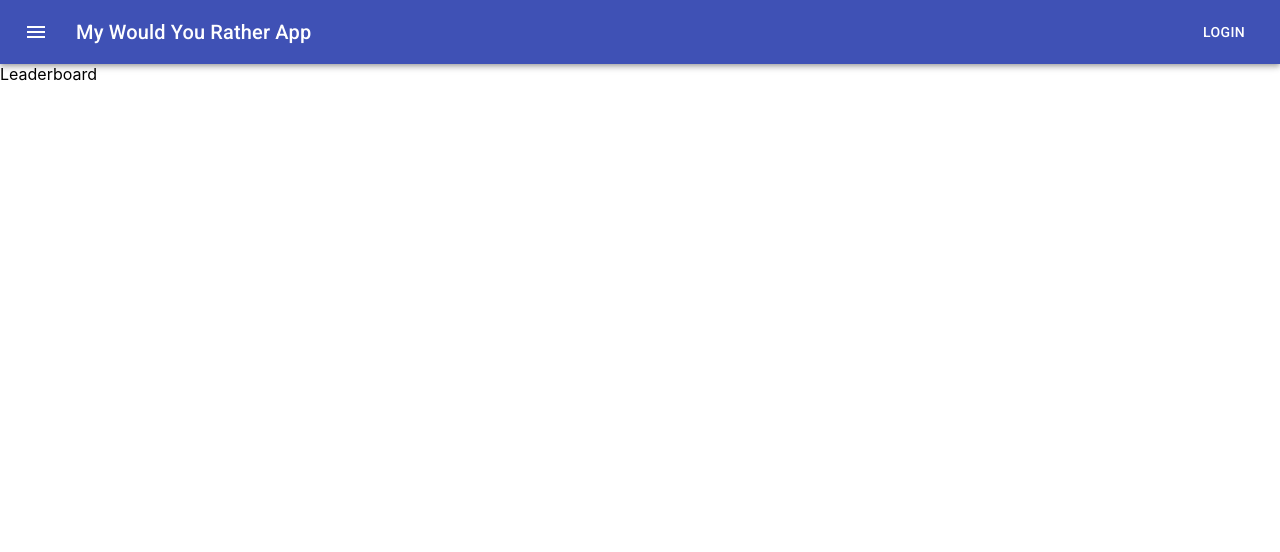
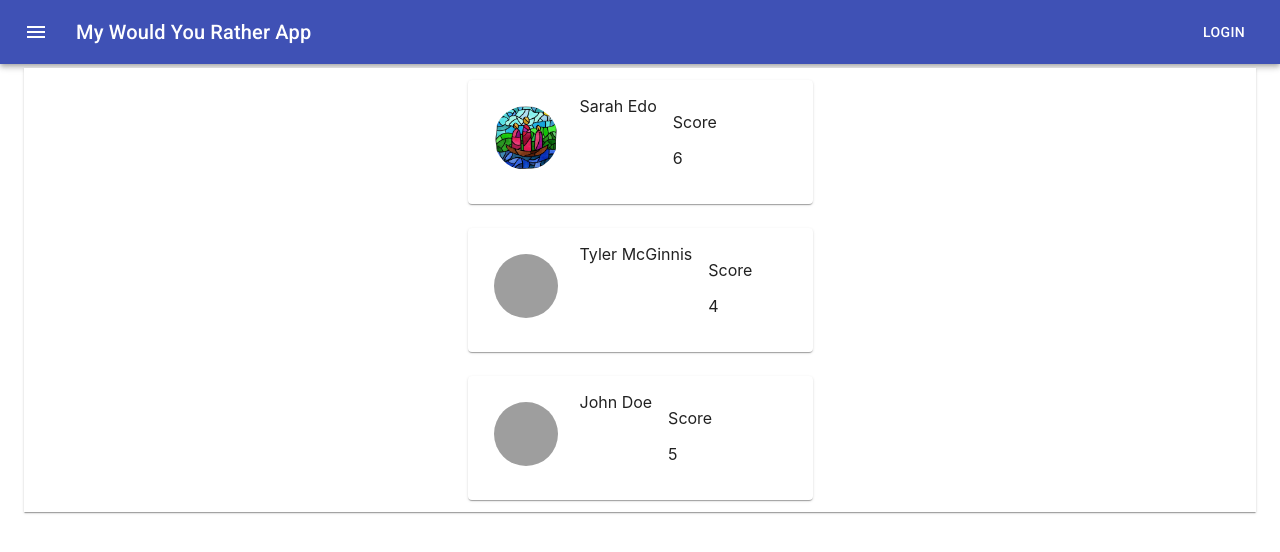
Before and after one commit to stephane-duteriez/WouldYouRather, a React (Create React App) app: page /leaderboard in a window 1280 px wide. Shown: the top 552 px of the page. Built offline with nearby package versions, Linux system fonts and the light colour scheme; grey boxes are pictures that could not be loaded.

Commit message:
Feature : intialisaton leaderBoard

```diff
--- a/src/Components/App.js
+++ b/src/Components/App.js
@@ -4,6 +4,7 @@ import {connect, useDispatch} from 'react-redux';
 import {handleInitialData} from '../actions/shared';
 import HomeContainer from './HomeContainer';
 import Question from './Question';
+import LeaderBoard from './LeaderBoard';
 import {BrowserRouter as Router, Route} from 'react-router-dom';
 
 
@@ -28,7 +29,7 @@ function App(props) {
           Add question
         </Route>
         <Route path="/leaderboard">
-          Leaderboard
+          <LeaderBoard />
         </Route>
         <Route exact path="/">
           <HomeContainer />
--- a/src/Components/HomeContainer.js
+++ b/src/Components/HomeContainer.js
@@ -16,7 +16,7 @@ export default function HomeContainer() {
   };
 
   return (
-    <MainWrapper square>
+    <MainWrapper>
       <Tabs
         value={tab}
         indicatorColor="primary"
--- /dev/null
+++ b/src/Components/LeaderBoard.js
@@ -0,0 +1,24 @@
+import React from 'react';
+import {useSelector} from 'react-redux';
+import MainWrapper from './MainWrapper';
+import MyGrid from './MyGrid';
+import UserCard from './UserCard';
+
+/**
+ * LeaderBoard Component
+ * @return {Component}
+ */
+export default function LeaderBoard() {
+  const users = useSelector(({users}) => {
+    return Object.keys(users);
+  });
+  return (
+    <MainWrapper>
+      <MyGrid>
+        {users.map((user) => (
+          <UserCard key={user} id={user}/>
+        ))}
+      </MyGrid>
+    </MainWrapper>
+  );
+};
--- a/src/Components/MyMenu.js
+++ b/src/Components/MyMenu.js
@@ -52,7 +52,12 @@ export default function SimpleMenu() {
             Home
         </MenuItem>
         <MenuItem onClick={handleClose}>New Question</MenuItem>
-        <MenuItem onClick={handleClose}>Leader Board</MenuItem>
+        <MenuItem
+          onClick={handleClose}
+          component={Link}
+          to='/leaderboard'>
+            Leader Board
+        </MenuItem>
       </Menu>
     </div>
   );
--- /dev/null
+++ b/src/Components/UserCard.js
@@ -0,0 +1,49 @@
+import React from 'react';
+import {makeStyles} from '@material-ui/core/styles';
+import Card from '@material-ui/core/Card';
+import CardContent from '@material-ui/core/CardContent';
+import MyAvatar from './MyAvatar';
+import Grid from '@material-ui/core/Grid';
+import PropTypes from 'prop-types';
+import {useSelector} from 'react-redux';
+
+const useStyles = makeStyles((theme) => ({
+  root: {
+    width: 345,
+  },
+}));
+
+/**
+ * @description Component QuestionCard
+ * @param {Object} props
+ * @return {Component}
+ */
+export default function UserCard(props) {
+  const {id} = props;
+  const classes = useStyles();
+  const user =
+    useSelector(({users}) => {
+      return users[id];
+    });
+  console.log('in userCard', user);
+  return user && (
+    <Card className={classes.root}>
+      <CardContent >
+        <Grid container spacing={2}>
+          <MyAvatar userId={user.id}/>
+          <Grid item>
+            {user.name}
+          </Grid>
+          <Grid item>
+            <p>Score</p>
+            {Object.keys(user.answers).length + user.questions.length}
+          </Grid>
+        </Grid>
+      </CardContent>
+    </Card>
+  ) || null;
+};
+
+UserCard.propTypes = {
+  id: PropTypes.string.isRequired,
+};
```
